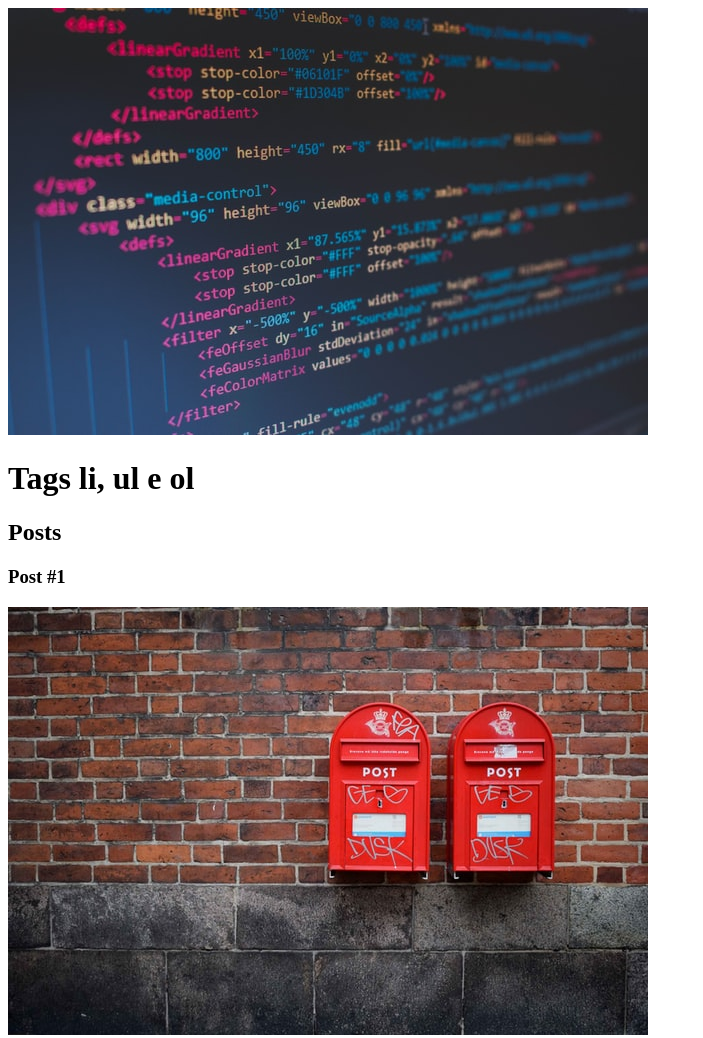
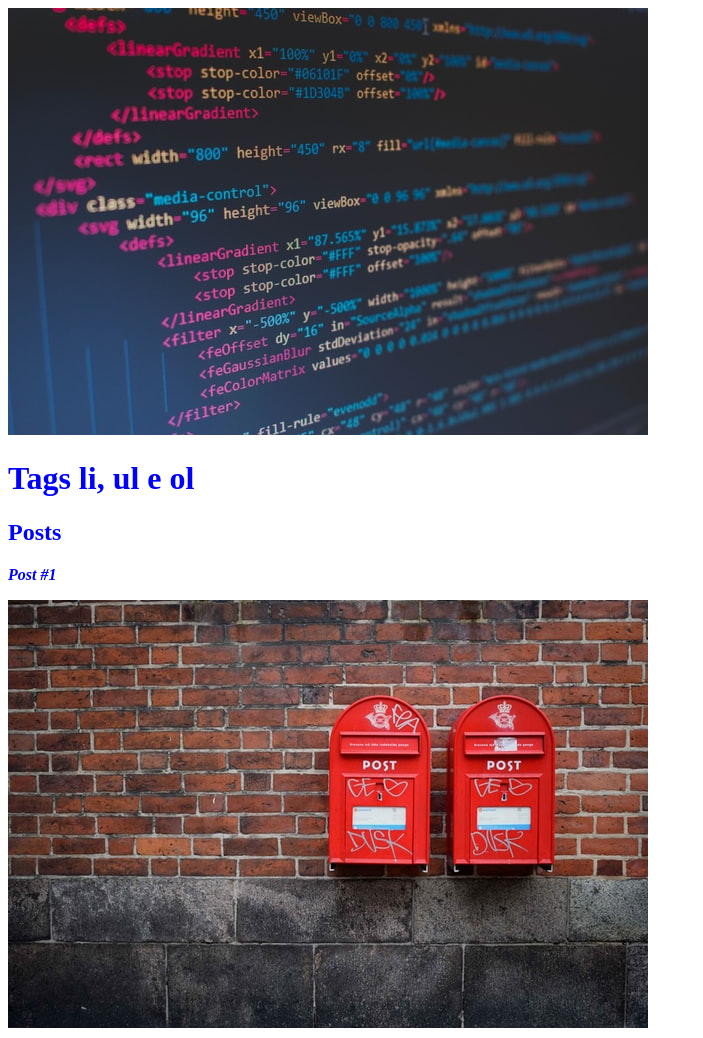
Before and after one commit to cjatoba/curso-html5-css3-digital-innovation-one, a plain HTML site: page index.html in a window 1280 px wide. Shown: the top 1038 px of the page, without its empty margins (0-703 px from the left). Drawn offline with Linux system fonts and the light colour scheme.

Commit message:
Introdução ao CSS3

```diff
--- a/index.html
+++ b/index.html
@@ -3,19 +3,20 @@
 <head>
     <meta charset="utf-8">
     <title>Tags li, ul e ol</title>
+    <link rel="stylesheet" type="text/css" href="style.css">
 </head>
 <body>
     <header>
         <img src="florian-olivo-4hbJ-eymZ1o-unsplash.jpg" alt="Ilustração de um código HTML">
-        <h1>Tags li, ul e ol</h1>
+        <h1 id="title">Tags li, ul e ol</h1>
     </header>
     <section>
         <header>
-            <h2>Posts</h2>
+            <h2 class="subtitle">Posts</h2>
         </header>
         <article>
             <header>
-                <h3>Post #1</h3>
+                <h3 class="post_title">Post #1</h3>
                 <img src="kristina-tripkovic-8Zs5H6CnYJo-unsplash.jpg" alt="Caixa vermelha de postagem de cartas">
             </header>
             <p>
--- /dev/null
+++ b/style.css
@@ -0,0 +1,8 @@
+#title, .subtitle, .post_title {
+    color: blue;
+}
+
+.post_title {
+    font-size: 16px;
+    font-style: italic;
+}
```
